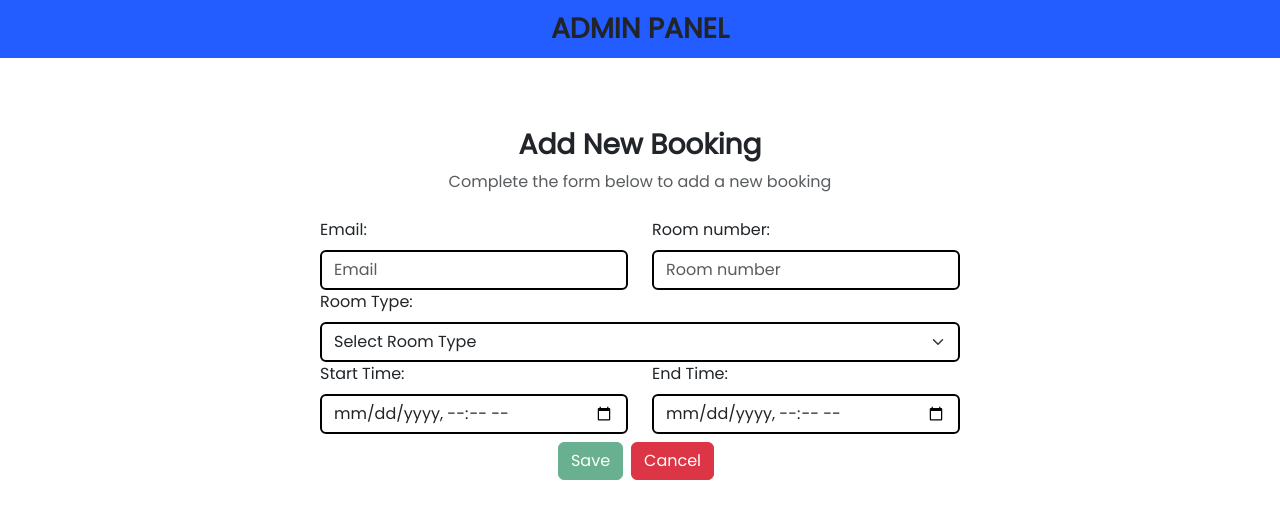
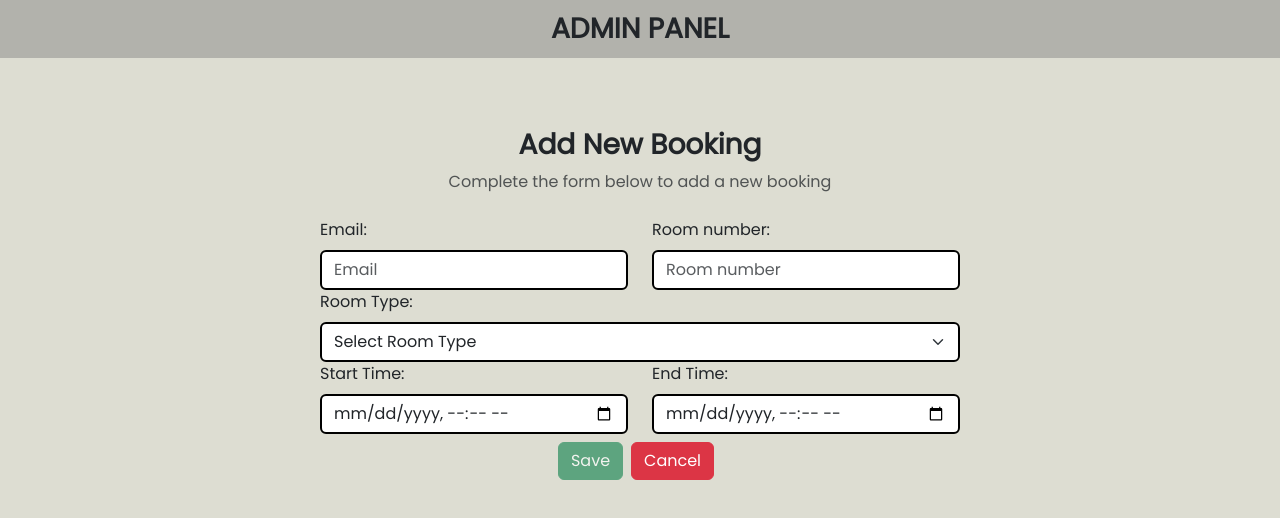
Before and after one commit to Jubraj001/Admin-Panel, a React (Create React App) app in the folder frontend/: page /addUser in a window 1280 px wide. Shown: the top 518 px of the page. Built offline with nearby package versions, Linux system fonts and the light colour scheme.

Commit message:
UI changes

```diff
--- a/frontend/src/App.css
+++ b/frontend/src/App.css
@@ -2,6 +2,9 @@
   margin:0px;
   padding:0px;
   font-family: 'Poppins', sans-serif;
+}
+body{
+  background-color: #ddddd2;
 }
 .form-control,.form-select{
   border:2px solid black;
--- a/frontend/src/components/AddUser.js
+++ b/frontend/src/components/AddUser.js
@@ -87,7 +87,7 @@ export default function Form(props) {
             </div>
           </div>
           <div className="d-flex justify-content-center my-2">
-            <button type="submit" disabled={user.email.length === 0 || user.roomNumber.length === 0 || user.roomType.length === 0 || user.startTime.length === 0 || user.endTime.length === 0} className="btn btn-success" name="submit" onClick={onClickHandler}>Save</button>
+            <button type="submit" disabled={user.email.length === 0 || user.roomNumber.length === 0 || user.roomType.length === 0 || user.startTime.length === 0 || user.endTime.length === 0 || Date.parse(user.startTime)>Date.parse(user.endTime) || (Date.parse(user.startTime)-Date.now())/(1000*60)>=1} className="btn btn-success" name="submit" onClick={onClickHandler}>Save</button>
                     <Link className="btn btn-danger mx-2" to="/">Cancel</Link>
                 </div>
             </div>
--- a/frontend/src/components/Navbar.js
+++ b/frontend/src/components/Navbar.js
@@ -4,7 +4,7 @@ export default function Navbar() {
   return (
     <>
       <nav className="navbar navbar-light justify-content-center fs-3 mb-5"
-      style={{backgroundColor: "#0044ffdc"}}>
+      style={{backgroundColor: "#b2b2ac"}}>
         <strong>ADMIN PANEL</strong>
       </nav>
     </>
--- a/frontend/src/components/TimeFilter.js
+++ b/frontend/src/components/TimeFilter.js
@@ -32,9 +32,6 @@ function TimeFilter(props) {
     <Form onSubmit={handleSubmit}>
       <Row className="align-items-center">
         <Col sm="auto">
-          {/* <Form.Label htmlFor="startTime" srOnly>
-            Start Time
-          </Form.Label> */}
           <Form.Control
             type="datetime-local"
             id="startTime"
@@ -43,9 +40,6 @@ function TimeFilter(props) {
           />
         </Col>
         <Col sm="auto">
-          {/* <Form.Label htmlFor="endTime" srOnly>
-            End Time
-          </Form.Label> */}
           <Form.Control
             type="datetime-local"
             id="endTime"
```
